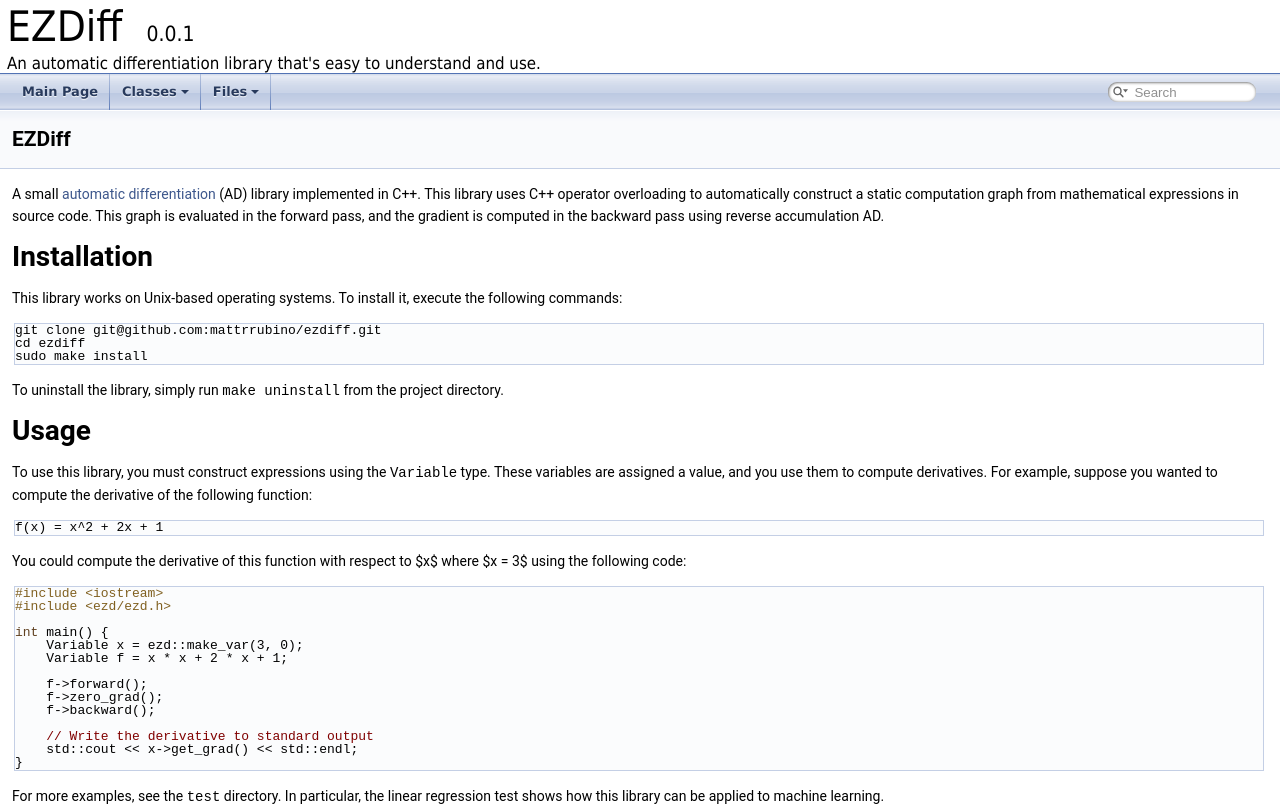
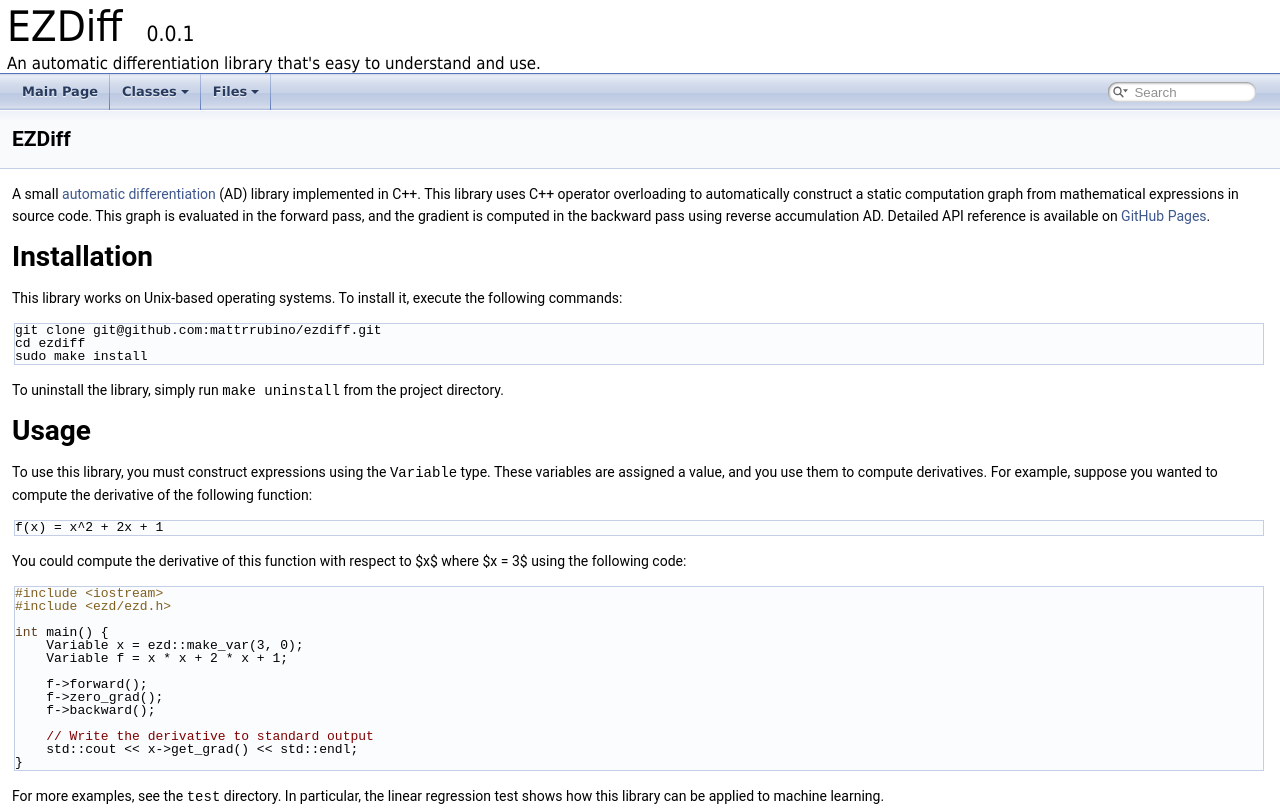
Before and after one commit to mattrrubino/ezdiff, a plain HTML site: page index.html in a window 1280 px wide. Shown: the top 811 px of the page. Drawn offline with Linux system fonts and the light colour scheme.

Commit message:
Deploying to gh-pages from @ mattrrubino/ezdiff@1df2b8debcd42f557898f57d1631c61d34e297d8 🚀

```diff
--- a/index.html
+++ b/index.html
@@ -67,7 +67,7 @@ $(function() {
 <div class="title">EZDiff </div>  </div>
 </div><!--header-->
 <div class="contents">
-<div class="textblock"><p><a class="anchor" id="md_README"></a> A small <a href="https://en.wikipedia.org/wiki/Automatic_differentiation">automatic differentiation</a> (AD) library implemented in C++. This library uses C++ operator overloading to automatically construct a static computation graph from mathematical expressions in source code. This graph is evaluated in the forward pass, and the gradient is computed in the backward pass using reverse accumulation AD.</p>
+<div class="textblock"><p><a class="anchor" id="md_README"></a> A small <a href="https://en.wikipedia.org/wiki/Automatic_differentiation">automatic differentiation</a> (AD) library implemented in C++. This library uses C++ operator overloading to automatically construct a static computation graph from mathematical expressions in source code. This graph is evaluated in the forward pass, and the gradient is computed in the backward pass using reverse accumulation AD. Detailed API reference is available on <a href="https://mattrrubino.github.io/ezdiff/">GitHub Pages</a>.</p>
 <h1><a class="anchor" id="autotoc_md1"></a>
 Installation</h1>
 <p>This library works on Unix-based operating systems. To install it, execute the following commands:</p>
```
